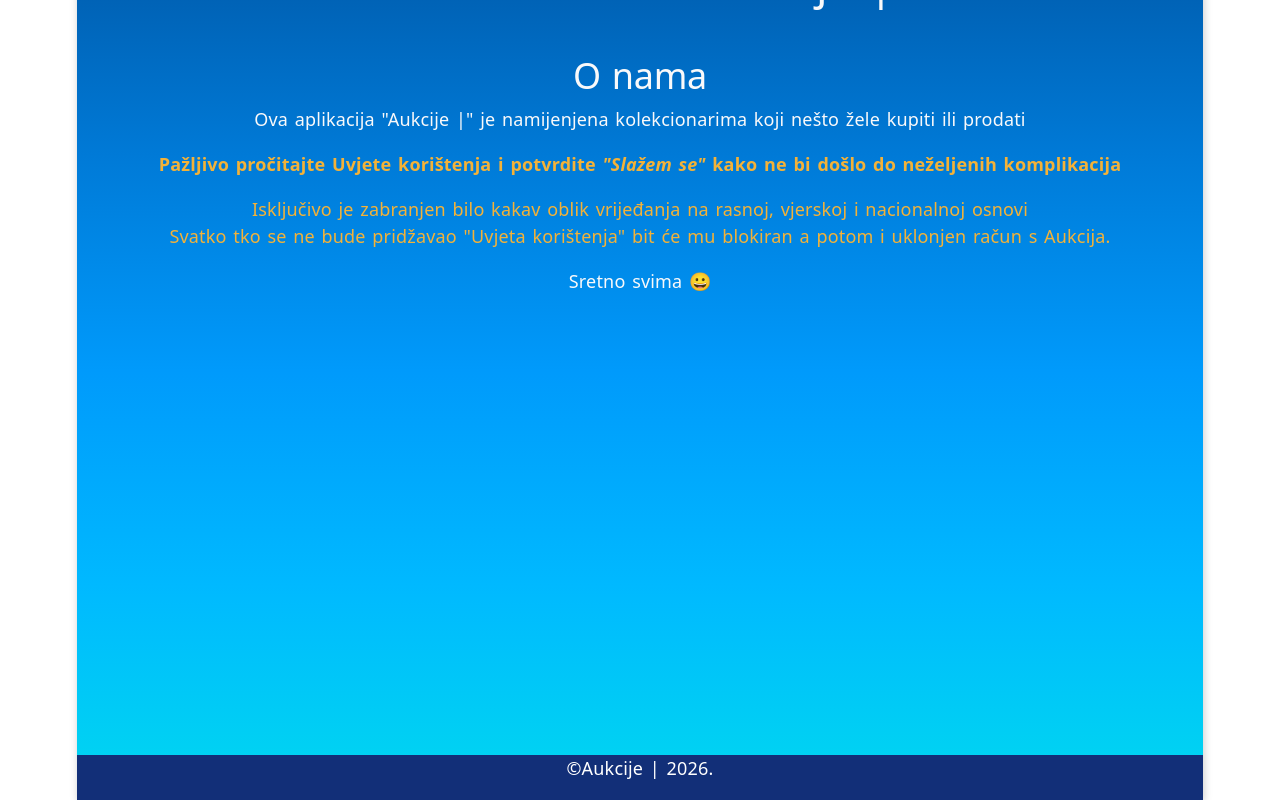
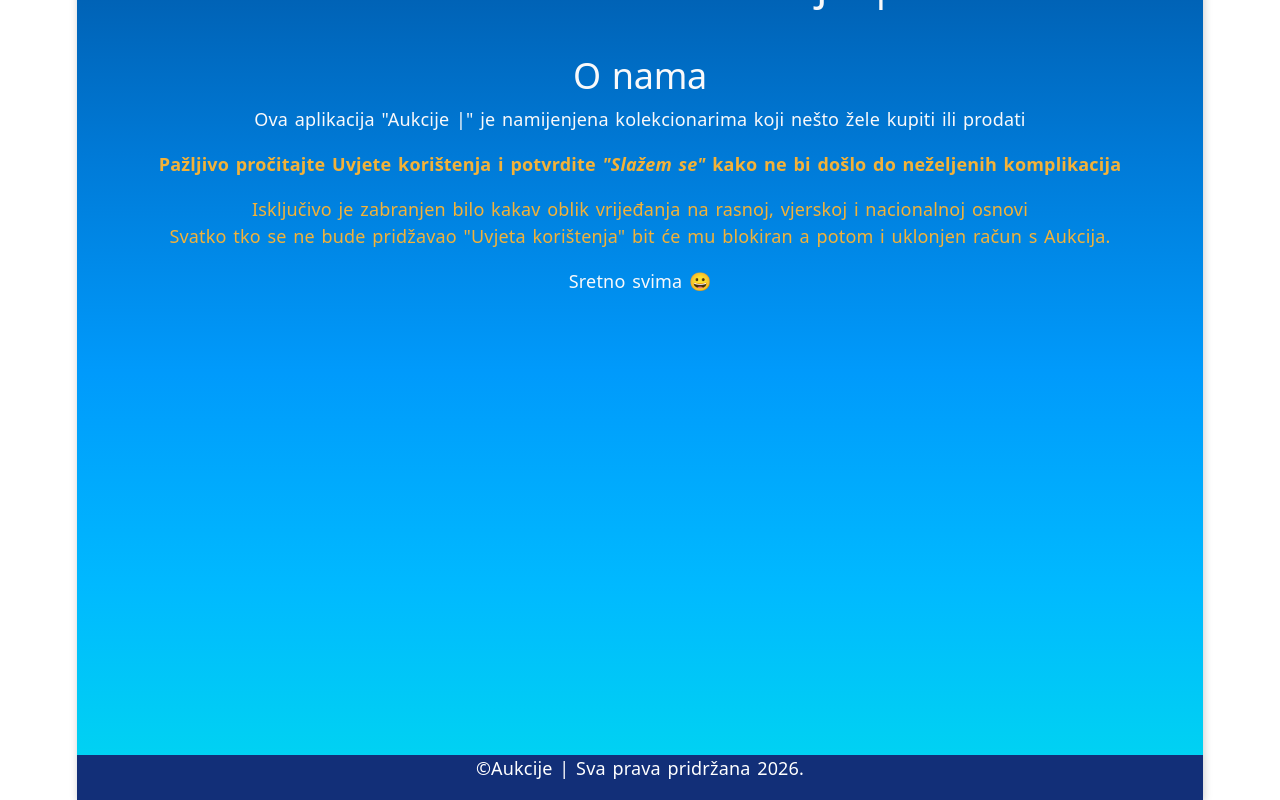
Before and after one commit to androwebgraphic/Aukcije, a React (Vite) app: page / in a window 1280 px wide. Shown: the part 274-1074 px from the top of the page. Built offline with nearby package versions, Linux system fonts and the light colour scheme; the HTML template or start-up script is replaced by a standard one.

Commit message:
dinamični prikaz godine u footeru

```diff
--- a/src/components/Footer.jsx
+++ b/src/components/Footer.jsx
@@ -1,14 +1,15 @@
 import { APP_NAME } from "../constants"
 
 function Footer() {
-
+   const currentYear= new Date().getFullYear()
   return (
 
     <>
 
 
-    <footer>
-      <p className="copy">&copy;{APP_NAME} 2026.</p>
+      <footer>
+
+      <p className="copy">&copy;{APP_NAME} Sva prava pridržana {currentYear}.</p>
     </footer>
 
     </>
```
